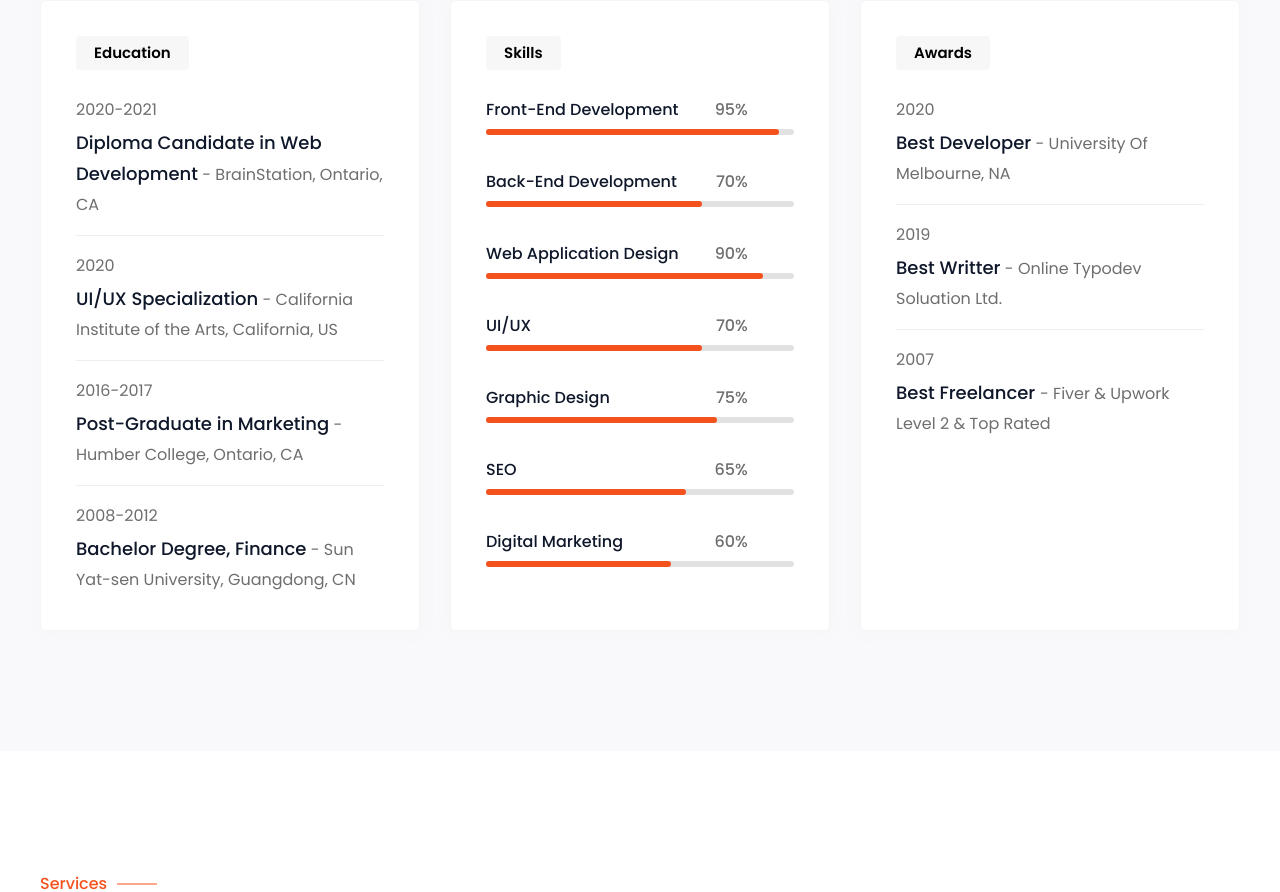
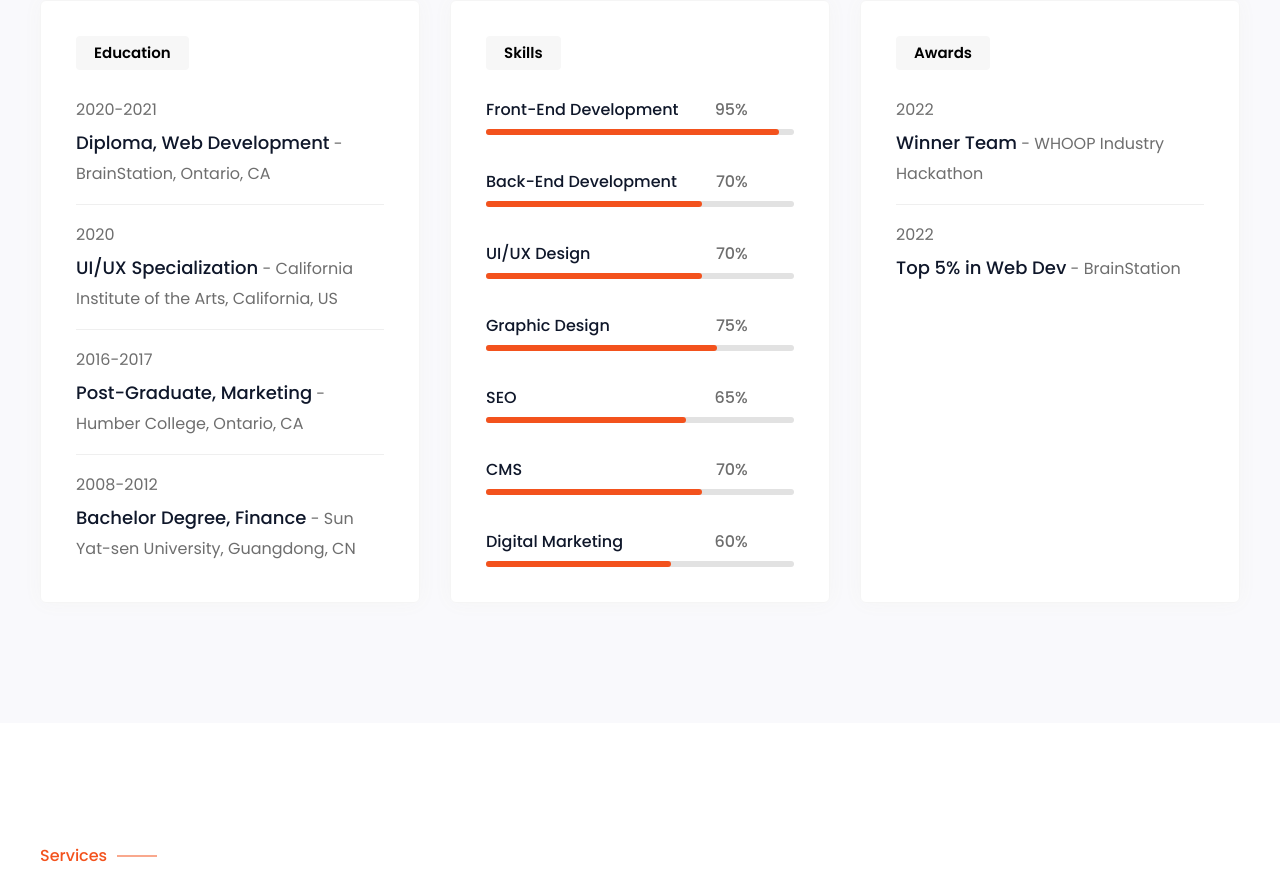
Before and after one commit to Gloria-kuang/portfolio, a React (Create React App) app: page / in a window 1280 px wide. Shown: the part 2000-2892 px from the top of the page. Built offline with nearby package versions, Linux system fonts and the light colour scheme.

Commit message:
adde work expeirence

```diff
--- a/src/components/skills/SkillsAnimation.jsx
+++ b/src/components/skills/SkillsAnimation.jsx
@@ -4,7 +4,7 @@ import { Tab, Tabs, TabList, TabPanel } from "react-tabs";
 const educationContent = [
   {
     passingYear: "2020-2021",
-    degree: "Diploma Candidate in Web Development",
+    degree: "Diploma, Web Development",
     instituteName: "BrainStation, Ontario, CA",
   },
   {
@@ -14,7 +14,7 @@ const educationContent = [
   },
   {
     passingYear: "2016-2017",
-    degree: "Post-Graduate in Marketing",
+    degree: "Post-Graduate, Marketing",
     instituteName: "Humber College, Ontario, CA",
   },
   {
@@ -35,11 +35,7 @@ const skillsContent = [
     skillPercent: "70",
   },
   {
-    name: "Web Application Design",
-    skillPercent: "90",
-  },
-  {
-    name: "UI/UX",
+    name: "UI/UX Design",
     skillPercent: "70",
   },
   {
@@ -51,6 +47,10 @@ const skillsContent = [
     skillPercent: "65",
   },
   {
+    name: "CMS",
+    skillPercent: "70",
+  },
+  {
     name: "Digital Marketing",
     skillPercent: "60",
   },
@@ -58,54 +58,49 @@ const skillsContent = [
 
 const awardContent = [
   {
-    awardYear: "2020",
-    degree: "Best Developer",
-    instituteName: "University Of Melbourne, NA",
+    awardYear: "2022",
+    degree: "Winner Team",
+    instituteName: "WHOOP Industry Hackathon",
   },
   {
-    awardYear: "2019",
-    degree: "Best Writter",
-    instituteName: "Online Typodev Soluation Ltd.",
-  },
-  {
-    awardYear: "2007",
-    degree: "Best Freelancer ",
-    instituteName: "Fiver & Upwork Level 2 & Top Rated",
+    awardYear: "2022",
+    degree: "Top 5% in Web Dev",
+    instituteName: "BrainStation",
   },
 ];
 const experienceContent = [
   {
-    designation: "Sr. Software Tester",
+    designation: "Front-end Developer",
     jobType: "Full Time | Remote",
-    year: "2020 - Present",
-    compnayName: "Google Inc.",
+    year: "2022 - Present",
+    compnayName: "Birdseye Global AI Marketing",
     descriptions:
       "I design and develop services for customers of all sizes, specializing in creating stylish, modern websites",
     animationDealy: "",
   },
   {
-    designation: "Sr. Graphic Designer",
-    jobType: "Part Time | Office",
-    year: "2018 - 2019",
-    compnayName: "Avada Theme.",
+    designation: "Marketing Director",
+    jobType: "Full Time | Remote",
+    year: "2019 - 2021",
+    compnayName: "Touchbox Art Studio",
     descriptions:
       "I design and develop services for customers of all sizes, specializing in creating stylish, modern websites",
     animationDealy: "200",
   },
   {
-    designation: "Cr. Web Developer",
+    designation: "Digital Marketing Specialist",
     jobType: "Full Time | InHouse",
-    year: "2016 - 2017",
-    compnayName: "ib-themes ltd.",
+    year: "2017-2018",
+    compnayName: "Centry21 Kennect Realty",
     descriptions:
       "I design and develop services for customers of all sizes, specializing in creating stylish, modern websites",
     animationDealy: "",
   },
   {
-    designation: "Jr. Web Developer",
-    jobType: "Full Time | Remote",
-    year: "2014 - 2015",
-    compnayName: "Creative Gigs.",
+    designation: "Marketing Specialist",
+    jobType: "Full Time | InHouse",
+    year: "2016-2017",
+    compnayName: "Lovaee Media Group",
     descriptions:
       "I design and develop services for customers of all sizes, specializing in creating stylish, modern websites",
     animationDealy: "200",
```
